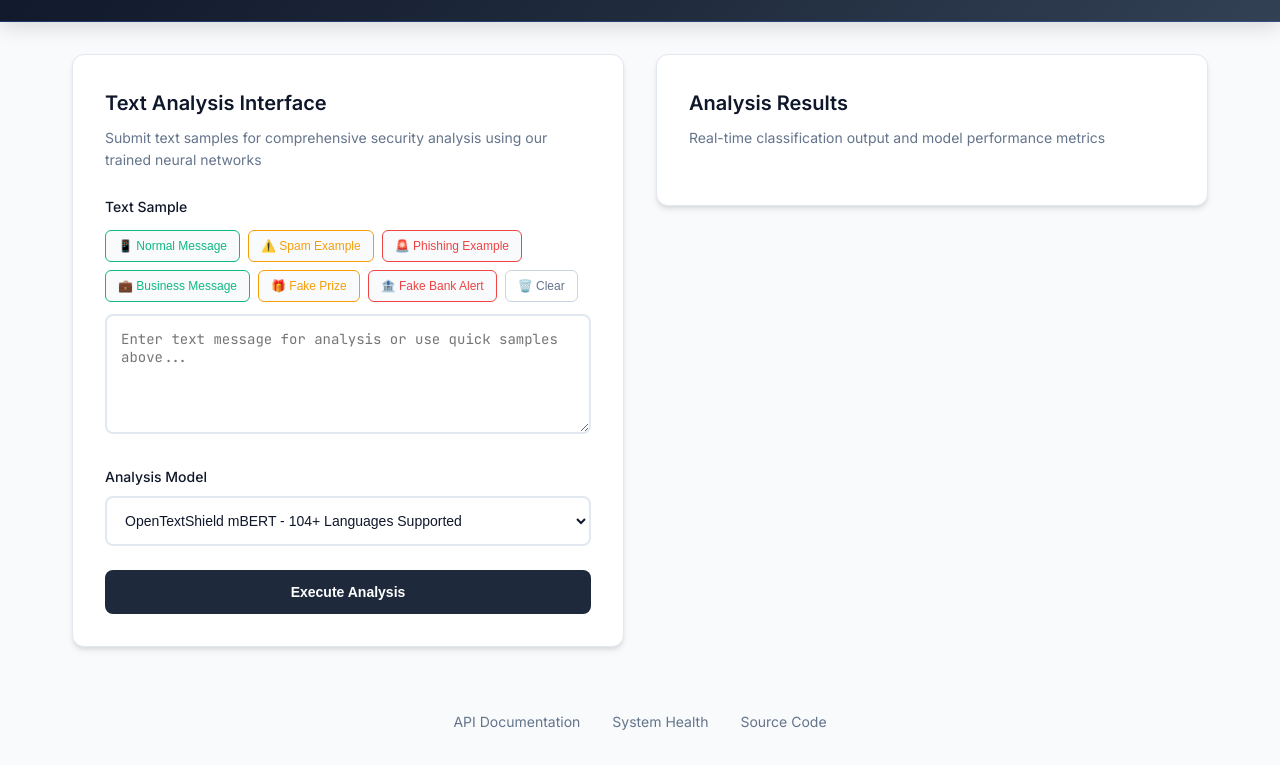
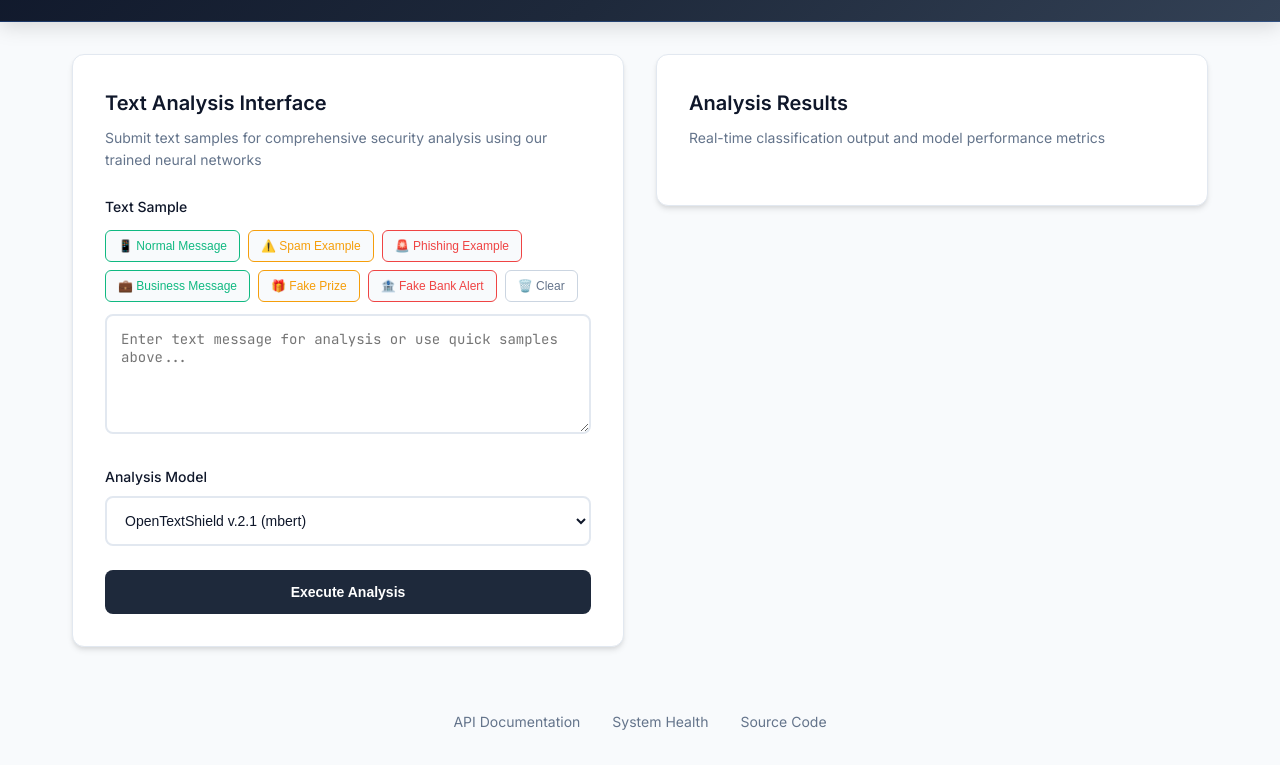
Before and after one commit to TelecomsXChangeAPi/OpenTextShield, a plain HTML site: page frontend/index.html in a window 1280 px wide. Shown: the part 108-873 px from the top of the page. Drawn offline with Linux system fonts and the light colour scheme; no server answers.

Commit message:
OTS - Modern - Latest  Arch

```diff
--- a/frontend/index.html
+++ b/frontend/index.html
@@ -535,7 +535,7 @@
                 <div class="form-group">
                     <label for="modelSelect" class="form-label">Analysis Model</label>
                     <select id="modelSelect" class="form-select">
-                        <option value="ots-mbert">OpenTextShield mBERT - 104+ Languages Supported</option>
+                        <option value="ots-mbert">OpenTextShield v.2.1 (mbert)</option>
                     </select>
                 </div>
 
```
Also changed, not shown: 1 other file.
